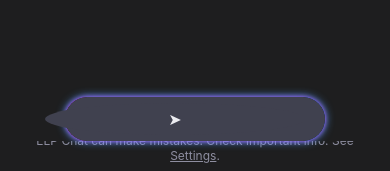
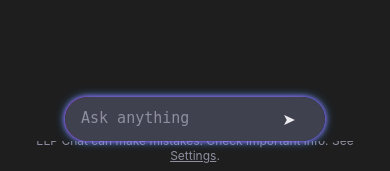
Before and after one commit to praveenpke/confluence-bot, a Flask app: page / in a window 390 px wide. Shown: the part 673-844 px from the top of the page. Run offline with Flask 3, Linux system fonts and the light colour scheme.

Commit message:
fixed ui issues

```diff
--- a/templates/index.html
+++ b/templates/index.html
@@ -612,10 +612,6 @@
             .input-container {
                 flex-direction: column;
             }
-
-            .send-button {
-                width: 100%;
-            }
         }
 
         .ai-glow-box {
```
